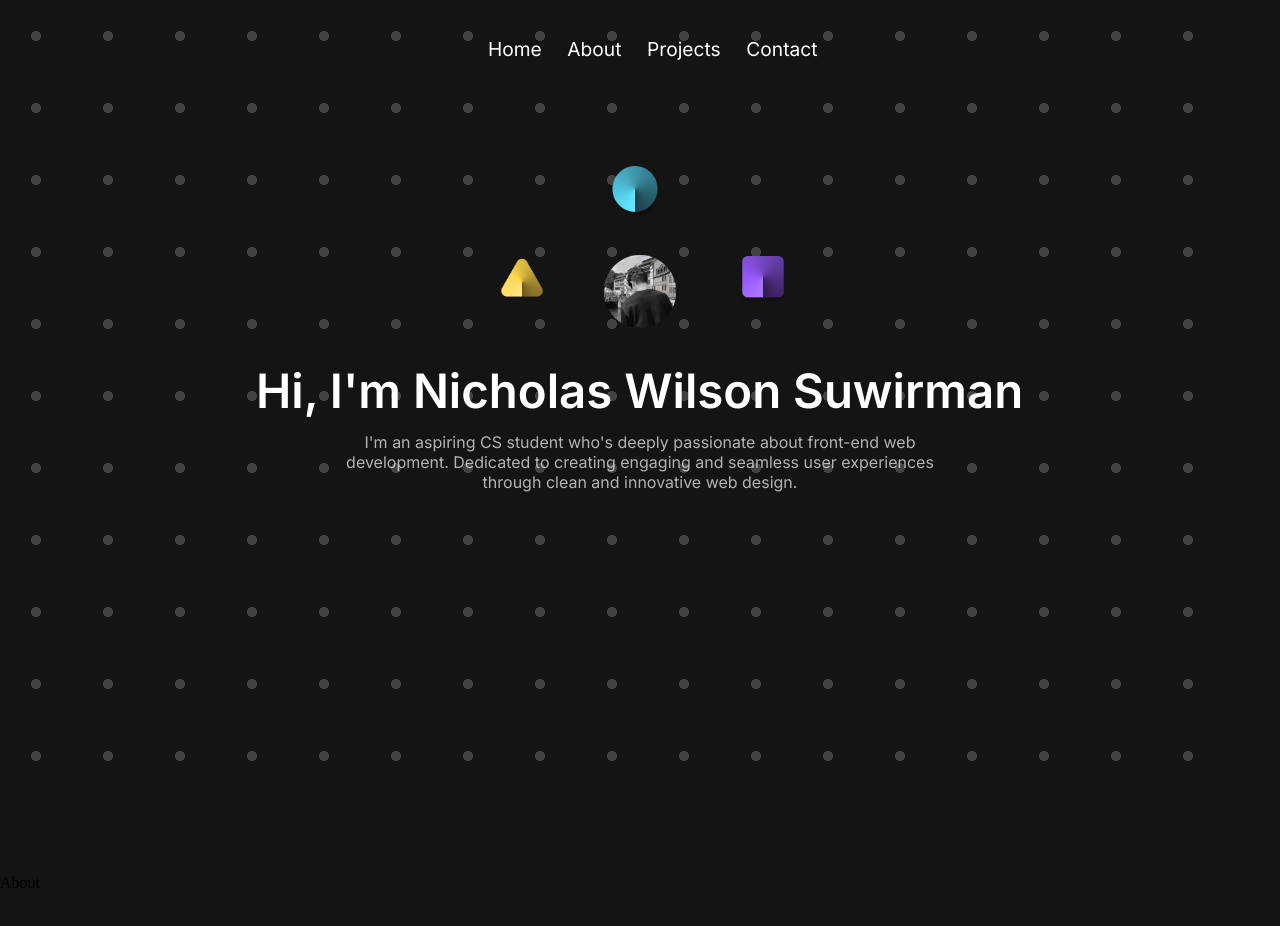
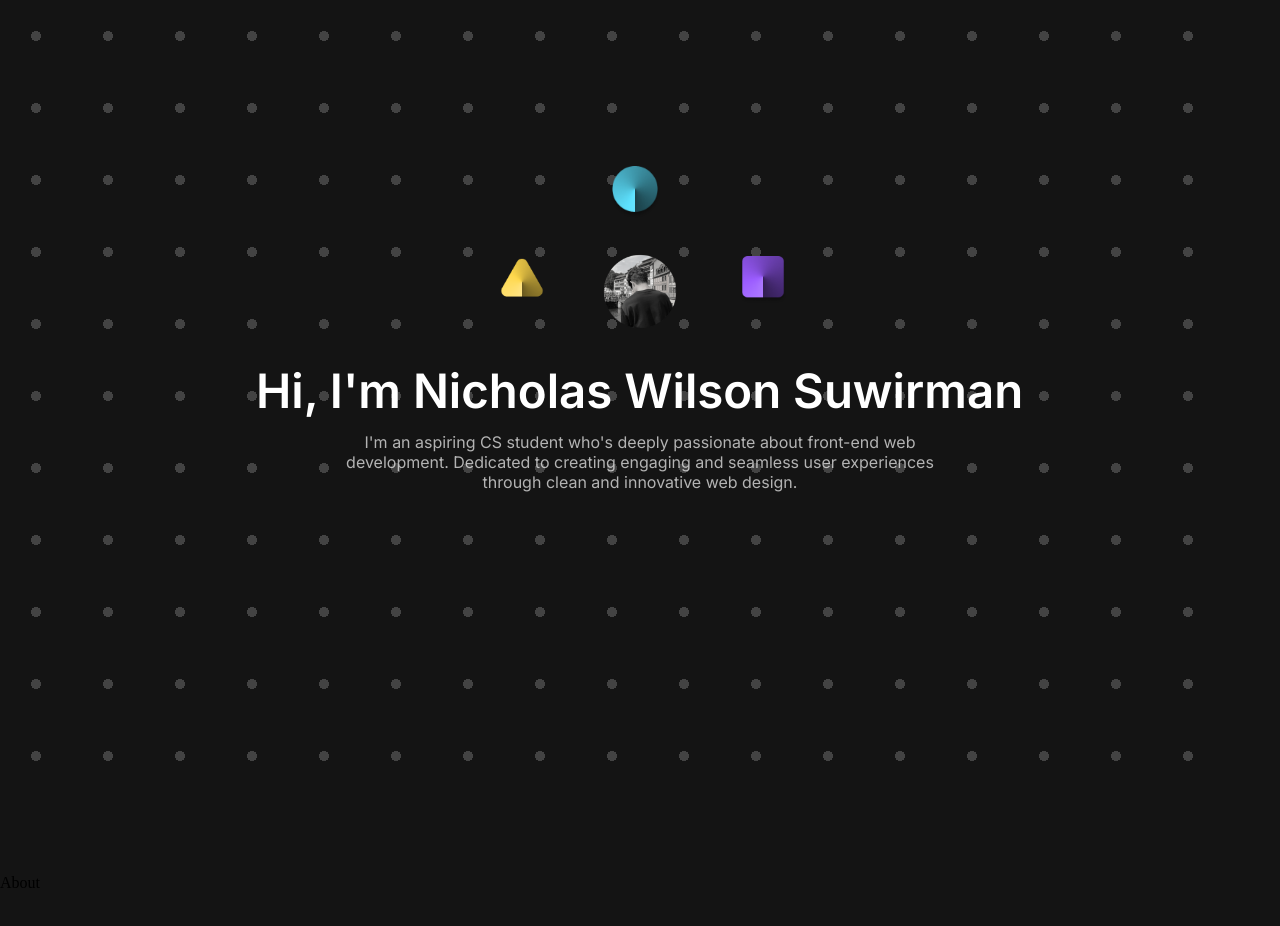
Before and after one commit to nicholassuwirman/Nicholas-Wilson-Suwirman-Portfolio, a React (Vite) app: page / in a window 1280 px wide. Shown: the top 926 px of the page. Built offline with nearby package versions, Linux system fonts and the light colour scheme; a web font is replaced by a local one.

Commit message:
First commit

```diff
--- a/src/containers/hero/hero.css
+++ b/src/containers/hero/hero.css
@@ -197,6 +197,29 @@
   opacity: 0.5;
 }
 
+/* Animation */
+.menu-items {
+  opacity: 0;
+  animation: fadeIn 0.3s ease-in forwards;
+  animation-delay: 0.2s; /* Adjust delay time */
+}
+
+.hero-bottom-images-container {
+  opacity: 0;
+  animation: fadeIn 0.3s ease-in forwards;
+  animation-delay: 0.4s; /* Adjust delay time */
+}
+
+.hero-text-container {
+  opacity: 0;
+  animation: fadeIn 0.3s ease-in forwards;
+  animation-delay: 0.6s; /* Adjust delay time */
+}
+
+@keyframes fadeIn {
+  from { opacity: 0; }
+  to { opacity: 1; }
+}
 
 @media screen and (max-width: 1024px) {
   .navbar-mobile-menu {
```
